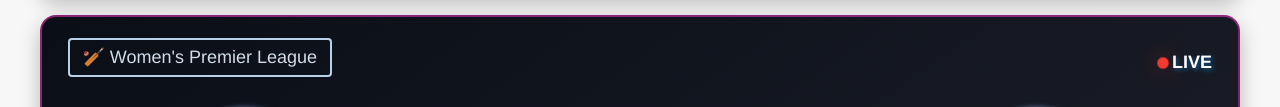
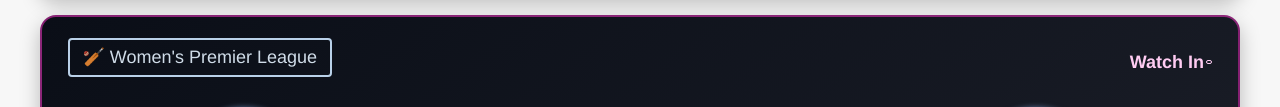
Before and after one commit to cricstream4u/Cric-Stream, a plain HTML site: page index.html in a window 1280 px wide. Shown: the part 458-565 px from the top of the page. Drawn offline with Linux system fonts and the light colour scheme; grey boxes are pictures that could not be loaded.

Commit message:
Update index.html

```diff
--- a/index.html
+++ b/index.html
@@ -560,7 +560,7 @@ body {
 <div class="event">
   <div class="row event-name-row">
     <span class="event-name">🏏 Women's Premier League</span>
-    <div class="row live-status-row"><span class="live-status"><span class="status-live"><div class="live-dots"><span class="dot"></span>LIVE</div></span></span></div>
+    <div class="row live-status-row"><span class="live-status"><span class="status-watchin">Watch In </span><span class="start-timer" id="timer-1738949051615" data-event-start="2025-03-02T14:30:00.000Z"></span></span></div>
   </div>
   <div class="row logos-row">
     <div class="team team-a-logo"><img src="https://encrypted-tbn0.gstatic.com/images?q=tbn:ANd9GcQo86jkptukY4X9Smutkly_ksRLICbgHsgs9cycEzjBq6ZaZy8V83w0JhwT&s=10" alt="WPL"></div>
```
